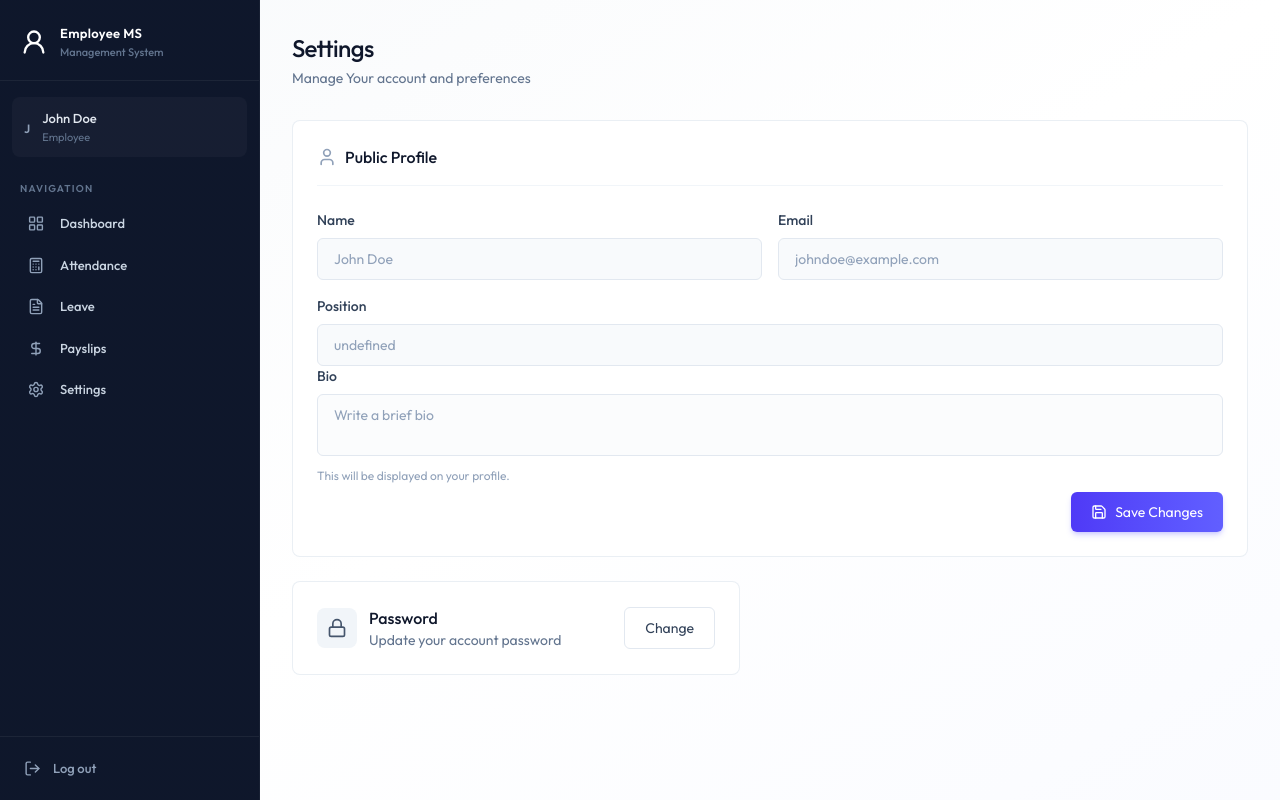
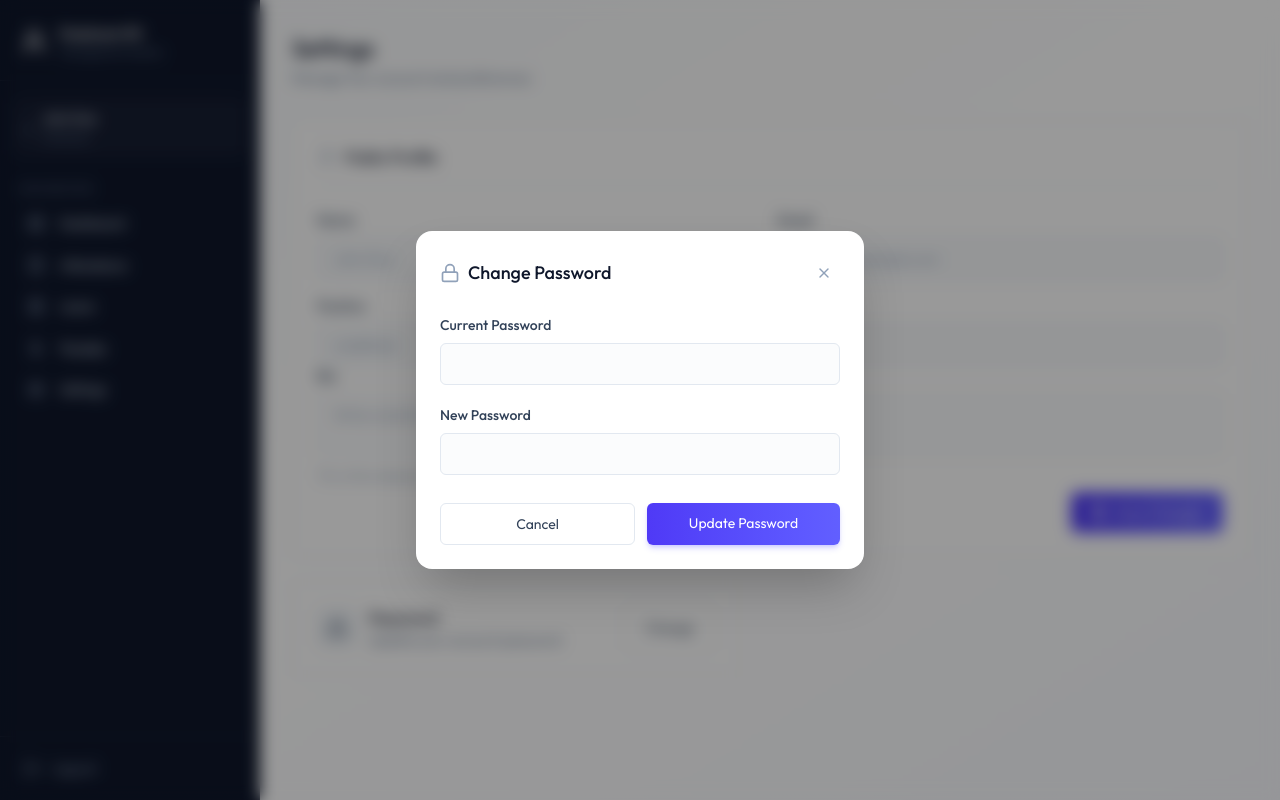
Before and after one commit to biswaslohani123/EmployeeManagementSystem, a React (Vite) app in the folder client/: page /settings in a window 1280 px wide. Both pictures are taken after a click on the button "Change". Built offline with nearby package versions, Linux system fonts and the light colour scheme.

Commit message:
completed chanfes password modal

```diff
--- /dev/null
+++ b/client/src/components/settings/ChangePasswordModal.jsx
@@ -0,0 +1,74 @@
+import { Loader2Icon, Lock, X } from 'lucide-react';
+import React, { useState } from 'react'
+
+const ChangePasswordModal = ({open, onClose}) => {
+
+
+    const [loading, setLoading] = useState(false);
+    const [message, setMessage] = useState({type: "", text: ""})
+
+    const handleSubmit = async (e) => {
+        e.preventDefault()
+    }
+
+    if (!open) {
+
+        return null;
+
+    }
+
+
+
+  return (
+
+    <div onClick={onClose} className='fixed inset-0 z-50 flex items-center justify-center p-4'>
+
+        <div className='absolute inset-0 bg-black/40 backdrop-blur-sm'/>
+
+
+        <div className='relative bg-white rounded-2xl shadow-2xl w-full max-w-md animate-fade-in' onClick={(e) => e.stopPropagation()}>
+
+            <div className='flex items-center justify-between p-6 pb-0'>
+                <h2 className='text-lg font-medium text-slate-900 flex items-center gap-2' > <Lock className='w-5 h-5 text-slate-400'/> Change Password</h2>
+                <button className='p-2 cursor-pointer rounded-lg hover:bg-slate-100 transition-colors text-slate-400 hover:text-slate-600' onClick={onClose}><X className='w-4 h-5'/></button>
+            </div>
+
+            <form  className='p-6 space-y-5 ' onSubmit={handleSubmit}>
+                {
+                    message.text && (
+                        <div className={`p-3 rounded-xl text-sm flex items-start gap-3 ${message.type === "success" ? "bg-emerald-50 text-emerald-700 border border-emerald-200" : "bg-rose-50 text-rose-700 border border-rose-200"}`}>
+                            <div className={`w-1.5 h-1.5 rounded-full mt-1.5 shrink-0 ${message.type === "success" ? "bg-emerald-500" : "bg-rose-500"}`}/>
+                            {message.text}
+                        </div>
+                    )
+                }
+
+                <div>
+                    <label className='block text-sm font-medium text-slate-700 mb-2'>Current Password</label>
+                    <input type="password" name='currentPassword' required />
+                </div>
+                <div>
+                    <label className='block text-sm font-medium text-slate-700 mb-2'>New Password</label>
+                    <input type="password" name='newPassword' required />
+                </div>
+                <div className='flex gap-3 pt-2'>
+
+                    <button type='button' onClick={onClose} className='btn-secondary flex-1'>
+                        Cancel
+
+                    </button>
+                    <button type='submit' disabled={loading} className='btn-primary flex justify-center gap-2 flex-1'>
+                        {loading && <Loader2Icon className='w-4 h-4 animate-spin'/>}
+                      Update Password
+
+                    </button>
+
+                </div>
+            </form>
+
+        </div>
+    </div>
+  )
+}
+
+export default ChangePasswordModal
--- a/client/src/pages/Settings.jsx
+++ b/client/src/pages/Settings.jsx
@@ -3,6 +3,7 @@
 import Loading from '../components/Loading';
 import { LockIcon } from 'lucide-react';
 import ProfileForm from '../components/settings/ProfileForm';
+import ChangePasswordModal from '../components/settings/ChangePasswordModal';
 
 const Settings = () => {
 
@@ -59,6 +60,8 @@
 
       </div>
 
+      <ChangePasswordModal open={showPasswordModal} onClose={() => setShowPasswordModal(false)}/>
+
     </div>
   )
 }
```
